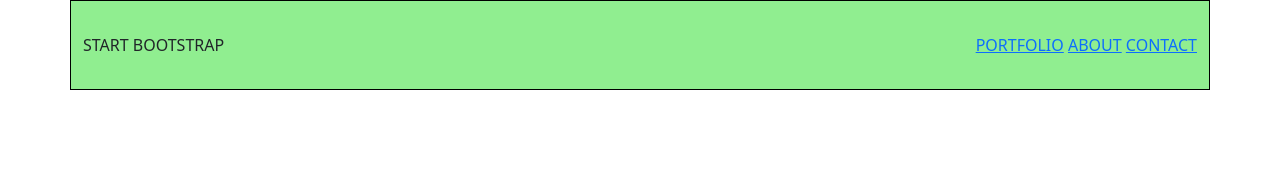
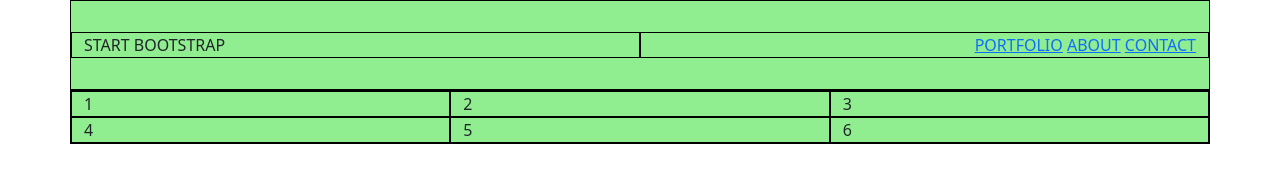
Before and after one commit to AnnaSpjut/html-css-bootstrap-freelancer, a plain HTML site: page index.html in a window 1280 px wide. Drawn offline with nearby package versions, Linux system fonts and the light colour scheme.

Commit message:
[add] structure sec portfoglio

```diff
--- a/assets/css/style.css
+++ b/assets/css/style.css
@@ -1,5 +1,5 @@
 [class^="container"],
-[class^="container"]{
+[class^="col"]{
   background-color: lightgreen;
   border: 1px solid black;
 }
--- a/index.html
+++ b/index.html
@@ -3,7 +3,10 @@
 <head>
   <meta charset="UTF-8">
   <meta name="viewport" content="width=, initial-scale=1.0">
+  <!-- BOOTSTRAP -->
   <link href="https://cdn.jsdelivr.net/npm/bootstrap@5.3.2/dist/css/bootstrap.min.css" rel="stylesheet" integrity="sha384-T3c6CoIi6uLrA9TneNEoa7RxnatzjcDSCmG1MXxSR1GAsXEV/Dwwykc2MPK8M2HN" crossorigin="anonymous">
+
+  <!-- FONT AWESOME -->
 
   <link rel="stylesheet" href="assets/css/style.css">
   <title>Freelancer</title>
@@ -11,6 +14,8 @@
 </head>
 
 <body>
+
+  <!-- HEADER -->
   <header>
     <div class="container h-100">
       <div class="row align-items-center h-100">
@@ -25,8 +30,34 @@
         </div>
       </div>
     </div>
-
   </header>
 
+  <!-- MAIN -->
+  <main>
+    <!-- section jumbotron -->
+    <section>
+
+    </section>
+
+    <!-- section portfoglio -->
+    <section>
+      <div class="container">
+        <div class="row">
+          <div class="col-12 col-md-6 col-lg-4">1</div>
+          <div class="col-12 col-md-6 col-lg-4">2</div>
+          <div class="col-12 col-md-6 col-lg-4">3</div>
+          <div class="col-12 col-md-6 col-lg-4">4</div>
+          <div class="col-12 col-md-6 col-lg-4">5</div>
+          <div class="col-12 col-md-6 col-lg-4">6</div>
+
+        </div>
+      </div>
+    </section>
+    <!-- section about -->
+    <!-- sectiom form -->
+    <!-- section contact -->
+</main>
+
+  <!-- FOOTER -->
 </body>
 </html>
```
